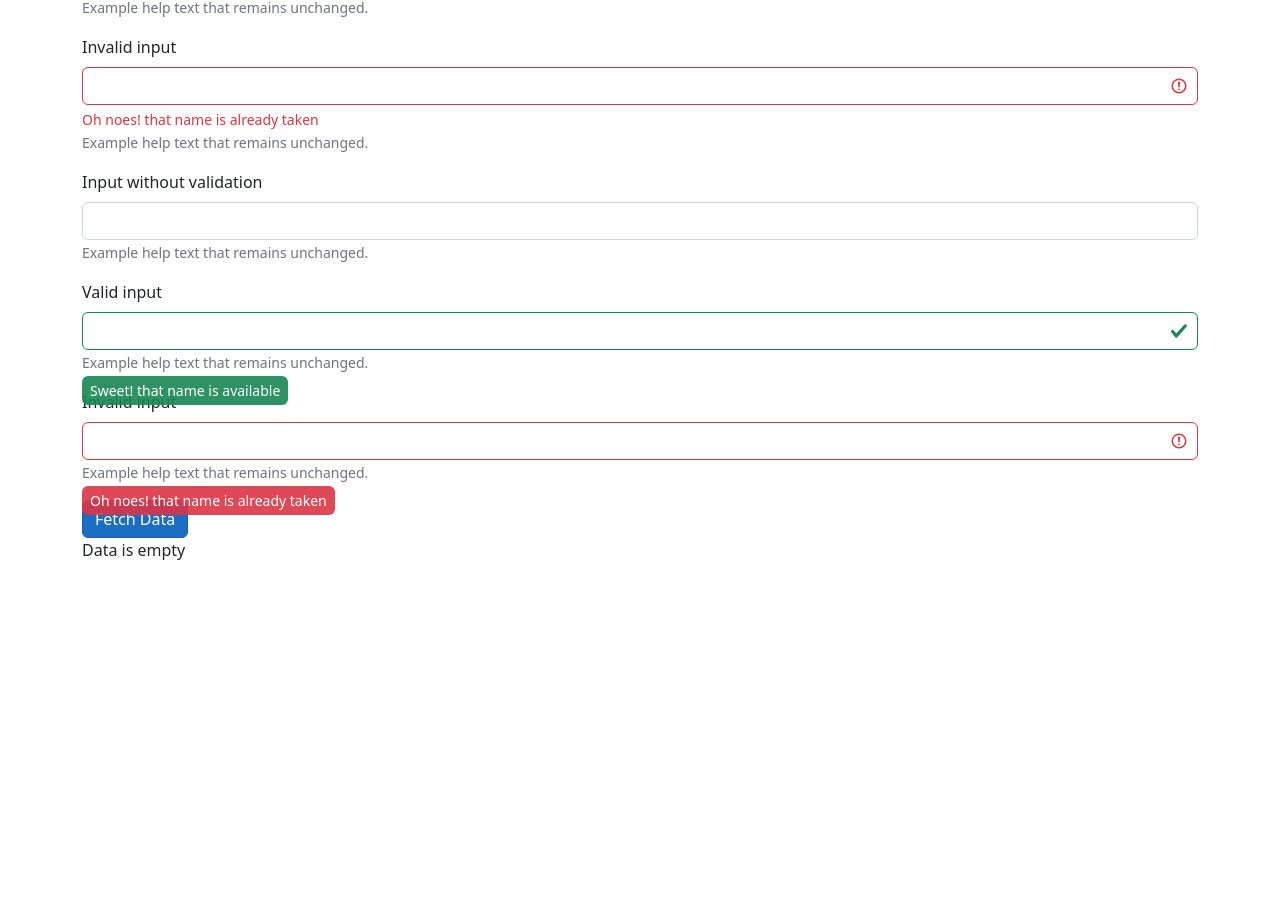
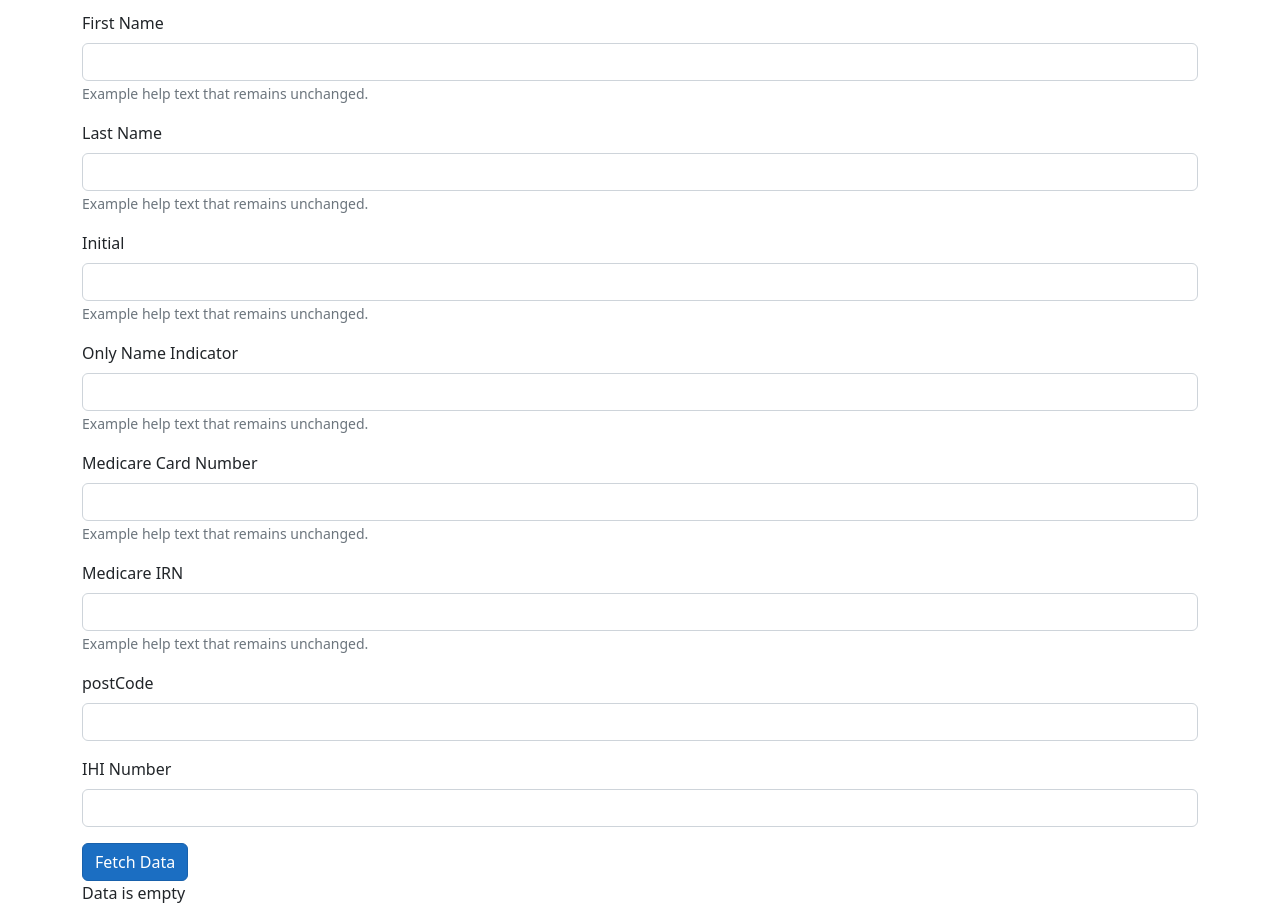
Before and after one commit to swinkaran/HService-Integation, a React (Create React App) app in the folder AIrDemo/AIrDemo/ClientApp/: page /identify-individual in a window 1280 px wide. Shown: the part 339-1260 px from the top of the page. Before the commit the page ends 917 px from the top, so only its background shows below. Built offline with nearby package versions, Linux system fonts and the light colour scheme.

Commit message:
update form

```diff
--- a/AIrDemo/AIrDemo/ClientApp/src/components/IdentifyIndividual.js
+++ b/AIrDemo/AIrDemo/ClientApp/src/components/IdentifyIndividual.js
@@ -65,19 +65,16 @@
       <Form>
         <FormGroup>
           <Label for="exampleEmail">
-            Input without validation
+            Date Of Birth
           </Label>
           <Input />
           <FormFeedback>
             You will not be able to see this
           </FormFeedback>
-          <FormText>
-            Example help text that remains unchanged.
-          </FormText>
         </FormGroup>
         <FormGroup>
           <Label for="exampleEmail">
-            Valid input
+            Gender
           </Label>
           <Input valid />
           <FormFeedback valid>
@@ -89,9 +86,9 @@
         </FormGroup>
         <FormGroup>
           <Label for="examplePassword">
-            Invalid input
+            First Name
           </Label>
-          <Input invalid />
+          <Input />
           <FormFeedback>
             Oh noes! that name is already taken
           </FormFeedback>
@@ -101,7 +98,7 @@
         </FormGroup>
         <FormGroup>
           <Label for="exampleEmail">
-            Input without validation
+            Last Name
           </Label>
           <Input />
           <FormFeedback tooltip>
@@ -113,9 +110,9 @@
         </FormGroup>
         <FormGroup className="position-relative">
           <Label for="exampleEmail">
-            Valid input
+            Initial
           </Label>
-          <Input valid />
+          <Input/>
           <FormFeedback
             tooltip
             valid
@@ -128,15 +125,51 @@
         </FormGroup>
         <FormGroup className="position-relative">
           <Label for="examplePassword">
-            Invalid input
+            Only Name Indicator
           </Label>
-          <Input invalid />
-          <FormFeedback tooltip>
+          <Input/>
+          <FormText>
+            Example help text that remains unchanged.
+          </FormText>
+        </FormGroup>
+        <FormGroup className="position-relative">
+          <Label for="examplePassword">
+            Medicare Card Number
+          </Label>
+          <Input />
+          <FormText>
+            Example help text that remains unchanged.
+          </FormText>
+        </FormGroup>
+        <FormGroup className="position-relative">
+          <Label for="examplePassword">
+            Medicare IRN
+          </Label>
+          <Input />
+          <FormFeedback>
             Oh noes! that name is already taken
           </FormFeedback>
           <FormText>
             Example help text that remains unchanged.
           </FormText>
+        </FormGroup>
+        <FormGroup className="position-relative">
+          <Label for="examplePassword">
+            postCode
+          </Label>
+          <Input />
+          <FormFeedback>
+            Oh noes! that name is already taken
+          </FormFeedback>
+        </FormGroup>
+        <FormGroup className="position-relative">
+          <Label for="examplePassword">
+            IHI Number
+          </Label>
+          <Input />
+          <FormFeedback>
+            Oh noes! that name is already taken
+          </FormFeedback>
         </FormGroup>
       </Form>
 
```
